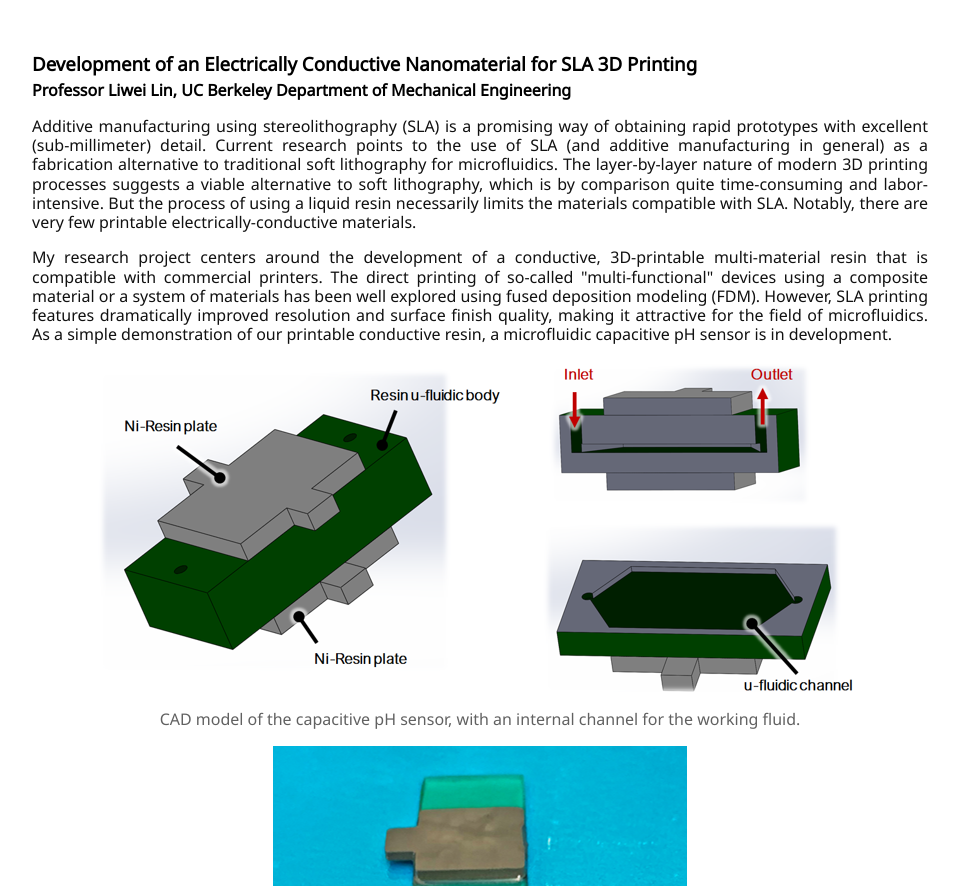
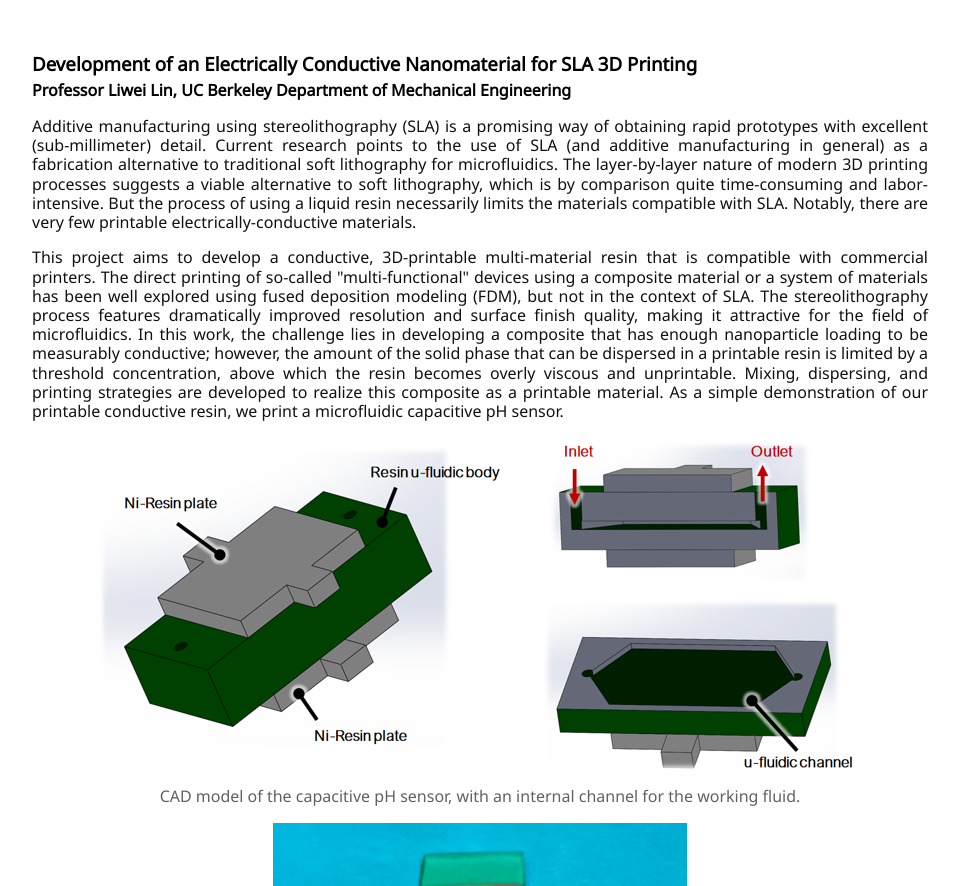
Before and after one commit to carbonheliumnitrogen/carbonheliumnitrogen.github.io, a Jekyll site: the page built from projects.html, in a window 1280 px wide and 900 px high, scrolled down 4064 px, cut to the strip 14-900 px from the top of the window. Shown: the whole strip, without its empty margins (160-1120 px from the left). Built offline with Jekyll 4.4.1, drawn with Linux system fonts in a browser that asks for light colours.

Commit message:
Update projects.html

```diff
--- a/projects.html
+++ b/projects.html
@@ -90,7 +90,7 @@ I am especially grateful to Professor Lin and Professor Gu in the ME Department,
 	<h3>Development of an Electrically Conductive Nanomaterial for SLA 3D Printing</h3>
 	<h4>Professor Liwei Lin, UC Berkeley Department of Mechanical Engineering</h4>
 	<p>Additive manufacturing using stereolithography (SLA) is a promising way of obtaining rapid prototypes with excellent (sub-millimeter) detail. Current research points to the use of SLA (and additive manufacturing in general) as a fabrication alternative to traditional soft lithography for microfluidics. The layer-by-layer nature of modern 3D printing processes suggests a viable alternative to soft lithography, which is by comparison quite time-consuming and labor-intensive. But the process of using a liquid resin necessarily limits the materials compatible with SLA. Notably, there are very few printable electrically-conductive materials. </p>
-	<p> My research project centers around the development of a conductive, 3D-printable multi-material resin that is compatible with commercial printers. The direct printing of so-called "multi-functional" devices using a composite material or a system of materials has been well explored using fused deposition modeling (FDM). However, SLA printing features dramatically improved resolution and surface finish quality, making it attractive for the field of microfluidics. As a simple demonstration of our printable conductive resin, a microfluidic capacitive pH sensor is in development.</p>
+	<p> This project aims to develop a conductive, 3D-printable multi-material resin that is compatible with commercial printers. The direct printing of so-called "multi-functional" devices using a composite material or a system of materials has been well explored using fused deposition modeling (FDM), but not in the context of SLA. The stereolithography process features dramatically improved resolution and surface finish quality, making it attractive for the field of microfluidics. In this work, the challenge lies in developing a composite that has enough nanoparticle loading to be measurably conductive; however, the amount of the solid phase that can be dispersed in a printable resin is limited by a threshold concentration, above which the resin becomes overly viscous and unprintable. Mixing, dispersing, and printing strategies are developed to realize this composite as a printable material. As a simple demonstration of our printable conductive resin, we print a microfluidic capacitive pH sensor.</p>
 
 <div id="row">
 	<figure>
```
